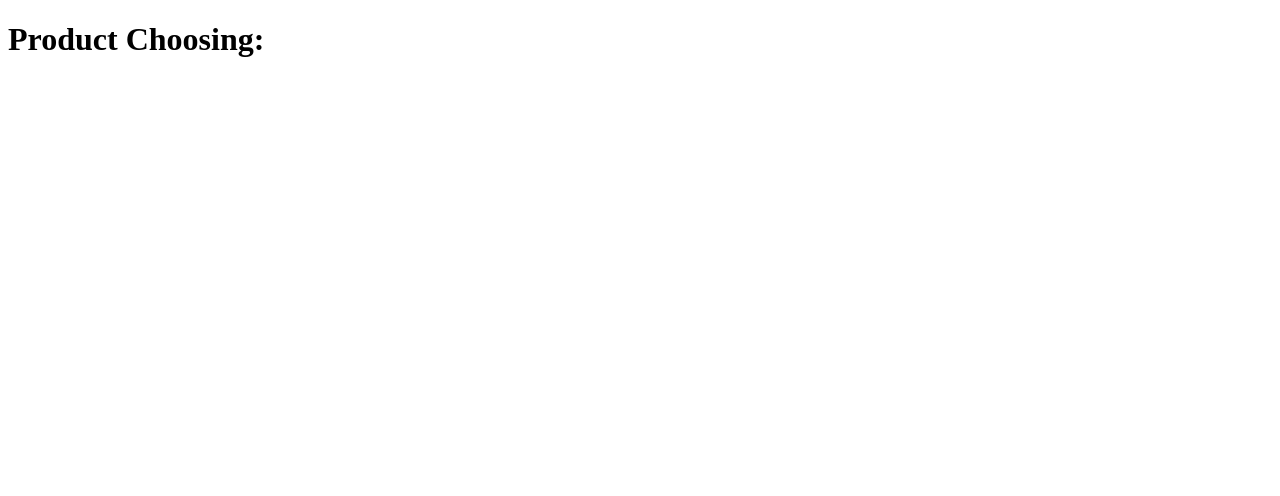
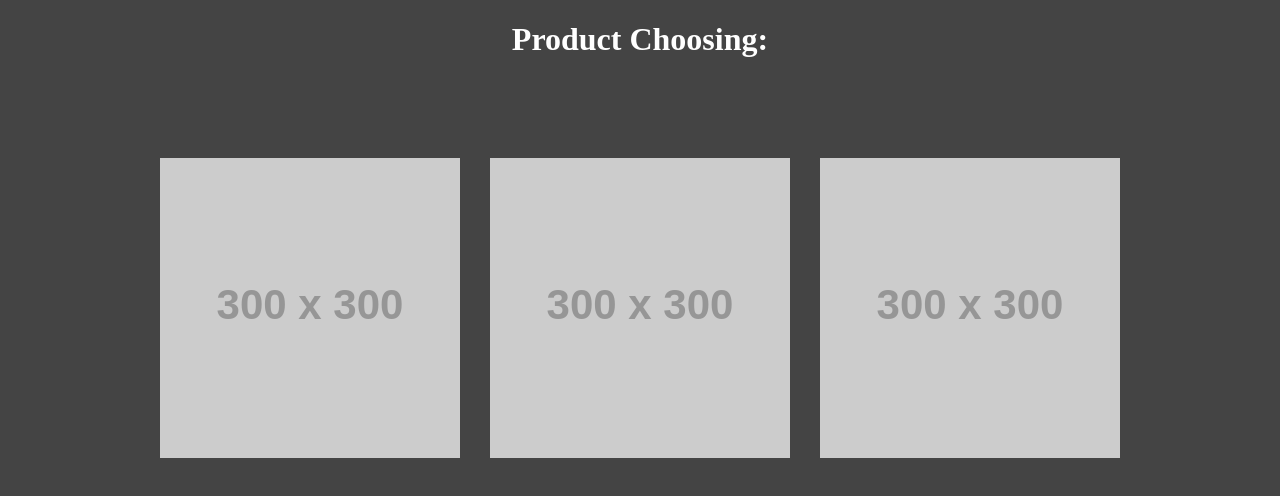
Before and after one commit to warlordlizard/bus-mall, a plain HTML site: page index.html in a window 1280 px wide. Drawn offline with Linux system fonts and the light colour scheme; placeholder pictures from the web are drawn by us.

Commit message:
basic styling and placehold images

```diff
--- a/index.html
+++ b/index.html
@@ -10,9 +10,9 @@
       <h1>Product Choosing:</h1>
     </header>
     <main>
-      <img src="" alt="">
-      <img src="" alt="">
-      <img src="" alt="">
+      <img class="pics" src="http://placehold.it/300x300" alt="">
+      <img class="pics" src="http://placehold.it/300x300" alt="">
+      <img class="pics" src="http://placehold.it/300x300" alt="">
     </main>
     <footer></footer>
     <script type="text/javascript" src="app.js"></script>
--- a/style.css
+++ b/style.css
@@ -1,13 +1,26 @@
 body {
-
+  width: 960px;
+  margin: 0px auto;
+  background-color: #444;
 }
 
 header {
-
+  color: #fff;
+  text-align: center;
 }
 
 main {
+  margin-top: 100px;
+}
 
+.pics {
+  float: left;
+  width: 300px;
+  margin-right: 30px;
+}
+
+.pics:last-child {
+  margin-right: 0px;
 }
 
 footer {
```
